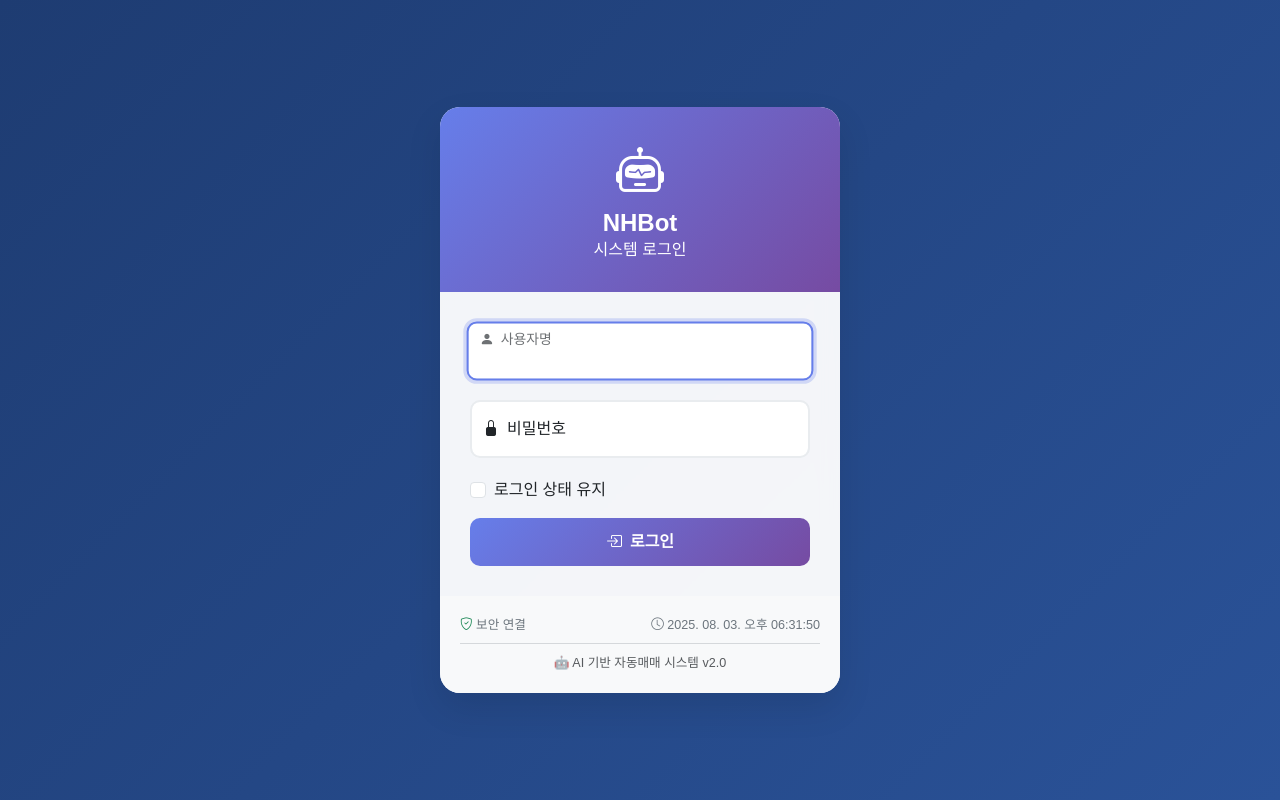
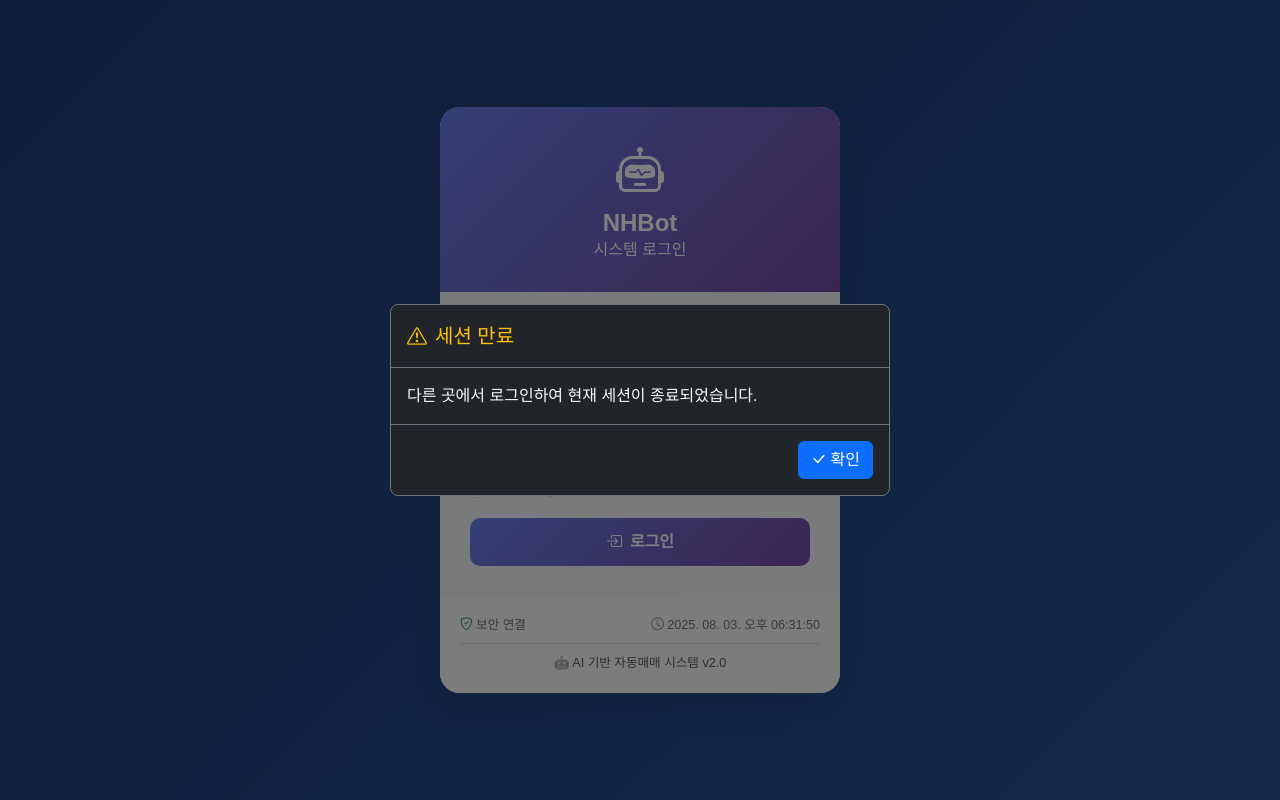
Before and after one commit to backgomc/crypto-trading-system, a Flask app: page /login?popup=session_expired in a window 1280 px wide. Run offline with Flask 3, Linux system fonts and the light colour scheme; the visitor is signed in with stand-in values (Sample User, id 1); parts of the project's set-up code (start-up, migrations or seed data) failed here and were passed over.

Commit message:
암호화폐 자동매매 시스템 수정 - 2025-08-04 03:31:44

```diff
--- a/web/templates/login.html
+++ b/web/templates/login.html
@@ -212,6 +212,27 @@
         </div>
     </div>
 
+    <!-- ✅ 세션 만료 모달 추가 -->
+    <div class="modal fade" id="sessionExpiredModal" tabindex="-1" aria-hidden="true">
+        <div class="modal-dialog modal-dialog-centered">
+            <div class="modal-content bg-dark border-secondary">
+                <div class="modal-header border-secondary">
+                    <h5 class="modal-title text-warning">
+                        <i class="bi bi-exclamation-triangle me-2"></i>세션 만료
+                    </h5>
+                </div>
+                <div class="modal-body text-light">
+                    <p class="mb-0">다른 곳에서 로그인하여 현재 세션이 종료되었습니다.</p>
+                </div>
+                <div class="modal-footer border-secondary">
+                    <button type="button" class="btn btn-primary" onclick="handleSessionExpired()">
+                        <i class="bi bi-check-lg me-1"></i>확인
+                    </button>
+                </div>
+            </div>
+        </div>
+    </div>
+
     <!-- ✅ 모달 HTML 추가 (base.html과 동일) -->
     <div class="modal fade" id="duplicateLoginModal" tabindex="-1" aria-hidden="true">
         <div class="modal-dialog modal-dialog-centered">
@@ -335,6 +356,19 @@
             });
         });
 
+        // ✅ 세션 만료 모달 함수 추가
+        function showSessionExpiredModal() {
+            const modal = new bootstrap.Modal(document.getElementById('sessionExpiredModal'), {
+                backdrop: 'static',
+                keyboard: false
+            });
+            modal.show();
+        }
+
+        function handleSessionExpired() {
+            window.location.href = '/login';
+        }
+
         // ✅ 세션 관리 모달 함수들 추가
         function showDuplicateLoginModal() {
             const modal = new bootstrap.Modal(document.getElementById('duplicateLoginModal'), {
```
